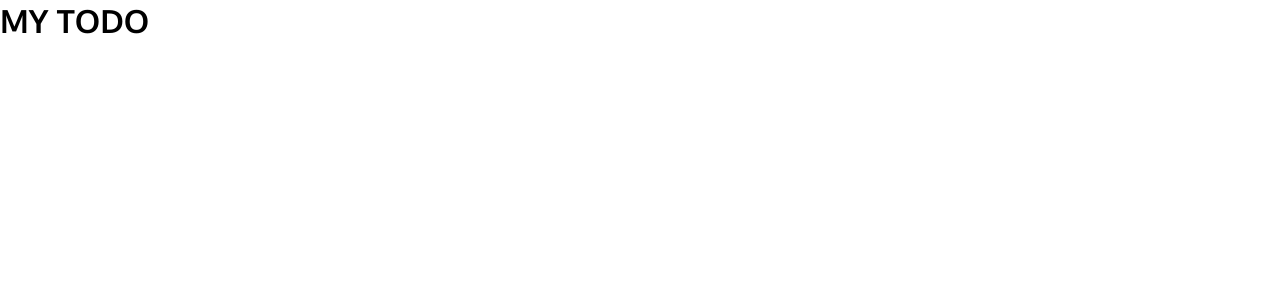
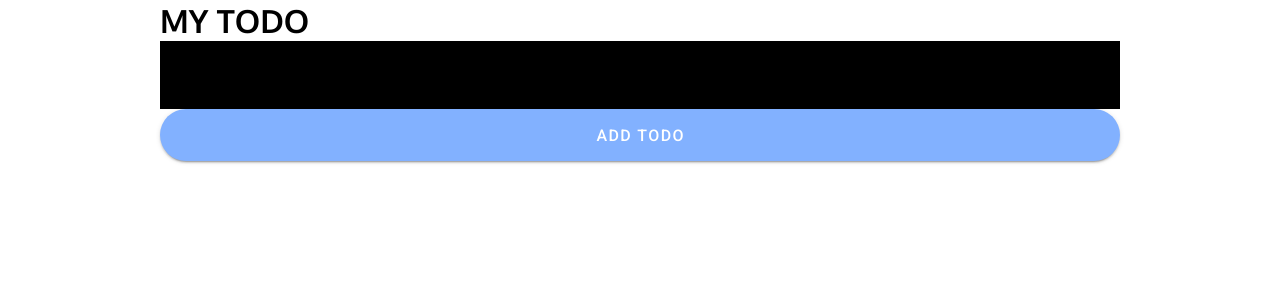
Before and after one commit to JOKOJOKO405/nuxt-app, a Nuxt app: page / in a window 1280 px wide. Shown: the top 300 px of the page. Built offline with nearby package versions, Linux system fonts and the light colour scheme.

Commit message:
基本動作（vue）

```diff
--- a/assets/css/style.scss
+++ b/assets/css/style.scss
@@ -13,6 +13,18 @@ body{
     family: $font-set;
   }
 }
+ul{
+  list-style: none;
+}
+form{
+}
+input{
+  background: #000;
+  padding: 24px 16px;
+  display: block;
+  width: 100%;
+}
 #container{
   max-width: $width;
+  margin: 0 auto;
 }
--- a/nuxt.config.js
+++ b/nuxt.config.js
@@ -11,7 +11,7 @@ export default {
     ],
     link: [
       { rel: 'icon', type: 'image/x-icon', href: '/favicon.ico' },
-      { rel: 'stylesheet', href: 'https://fonts.googleapis.com/css2?family=M+PLUS+1p:wght@300&family=Oxygen:wght@300;700&display=swap'}
+      { rel: 'stylesheet', href: 'https://fonts.googleapis.com/css2?family=M+PLUS+1p:wght@400&family=Oxygen:wght@300;700&display=swap'}
     ]
   },
 
--- a/pages/index.vue
+++ b/pages/index.vue
@@ -1,15 +1,61 @@
 <template>
-  <div>
     <div id="container">
       <h1>MY TODO</h1>
+      <ul>
+        <li v-for="todo in todos">
+          <input type="checkbox" @change="toggled" :checked="todo.done" id="">  <span :class="{ done: todo.done }">{{ todo.task }} {{ todo.date }} </span><button @click="deleteTodo">del</button>
+        </li>
+      </ul>
+        <form>
+        <input type="text" v-model="input">
+        <!-- <button>add</button> -->
+        <v-app>
+          <v-btn
+  color="accent"
+  elevation="2"
+  rounded
+  x-large
+  @click.prevent="addTodo"
+>ADD TODO</v-btn>
+        </v-app>
+      </form>
     </div>
-  </div>
 </template>
 
 <script>
-export default {}
+export default {
+  data: function(){
+    return {
+      input: '',
+      todos: []
+    }
+  },
+  methods: {
+    addTodo: function(){
+      if(this.input.trim().length){
+        const todo = {
+        task: this.input,
+        date: new Date(),
+        done: false,
+        modify: false,
+        limit: '2020/12/1'
+      }
+      this.todos.push(todo)
+      this.input = ''
+      }
+    },
+    deleteTodo: function(index){
+      this.todos.splice(index, 1)
+    },
+    toggled: function(){
+      this.done = !this.done
+    }
+  }
+}
 </script>
 
 <style>
-
+.done{
+  text-decoration: line-through !important;
+}
 </style>
```
